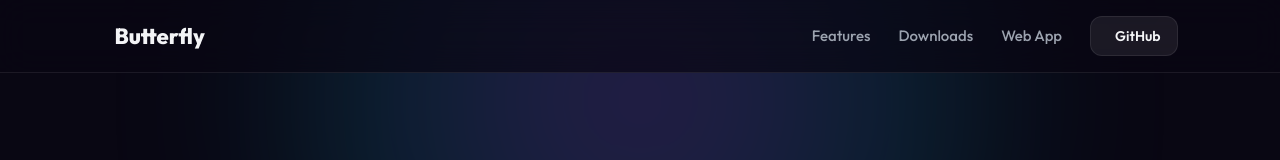
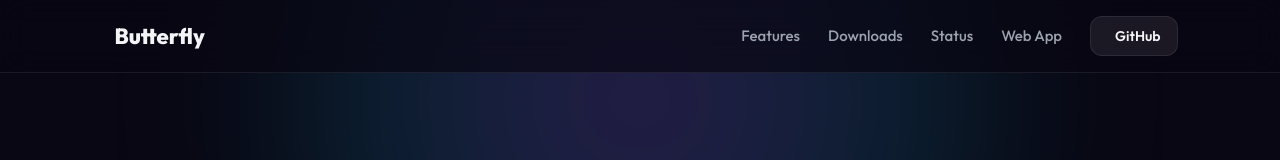
Before and after one commit to venzixx/butterfly, a website: page website/index.html in a window 1280 px wide. Shown: the top 160 px of the page. Drawn offline with Linux system fonts and the light colour scheme; some icons are missing.

Commit message:
Add Status link to top navigation bar

```diff
--- a/website/index.html
+++ b/website/index.html
@@ -542,6 +542,7 @@
     <div class="nav-links">
       <a href="#features" class="nav-link">Features</a>
       <a href="#downloads" class="nav-link">Downloads</a>
+      <a href="status.html" class="nav-link">Status</a>
       <a href="https://mobile-pi-jade.vercel.app" target="_blank" class="nav-link">Web App</a>
       <a href="https://github.com/venzixx/butterfly" target="_blank" class="btn-github">
         <iconify-icon icon="logos:github-icon" width="18"></iconify-icon> GitHub
```
